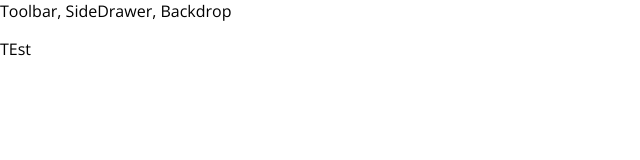
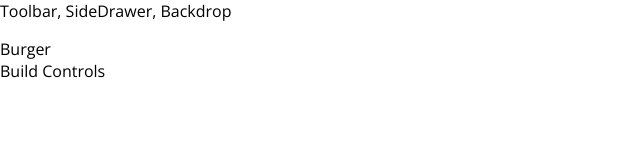
Before and after one commit to dwyfrequency/burgerbuilder, a React (Create React App) app: page / in a window 1280 px wide. Shown: the top 160 px of the page, without its empty margins (0-640 px from the left). Built offline with nearby package versions, Linux system fonts and the light colour scheme.

Commit message:
Starting Implementation of the Burger Builder Container

```diff
--- a/src/App.js
+++ b/src/App.js
@@ -1,12 +1,13 @@
 import React, { Component } from "react";
 import Layout from "./components/Layout/Layout";
+import BurgerBuilder from "./containers/BurgerBuilder/BurgerBuilder";
 
 class App extends Component {
   render() {
     return (
       <div>
         <Layout>
-          <p>TEst</p>
+          <BurgerBuilder />
         </Layout>
       </div>
     );
--- a/src/components/Layout/Layout.js
+++ b/src/components/Layout/Layout.js
@@ -1,9 +1,12 @@
 import React from "react";
 import Aux from "../../hoc/Aux";
+// need to add .module to have it work with reactscripts > 2.0.0
+import classes from "./Layout.module.css";
 const Layout = props => (
   <Aux>
+    {console.log(classes)}
     <div>Toolbar, SideDrawer, Backdrop</div>
-    <main>{props.children}</main>
+    <main className={classes.Content}>{props.children}</main>
   </Aux>
 );
 
--- /dev/null
+++ b/src/components/Layout/Layout.module.css
@@ -0,0 +1,3 @@
+.Content {
+  margin-top: 16px;
+}
--- /dev/null
+++ b/src/containers/BurgerBuilder/BurgerBuilder.js
@@ -0,0 +1,15 @@
+import React, { Component } from "react";
+import Aux from "../../hoc/Aux";
+
+class BurgerBuilder extends Component {
+  render() {
+    return (
+      <Aux>
+        <div>Burger</div>
+        <div>Build Controls</div>
+      </Aux>
+    );
+  }
+}
+
+export default BurgerBuilder;
--- a/src/hoc/Aux.js
+++ b/src/hoc/Aux.js
@@ -1 +1,2 @@
+// using func to get around react telling us no adjacent elements
 export default props => props.children;
```
